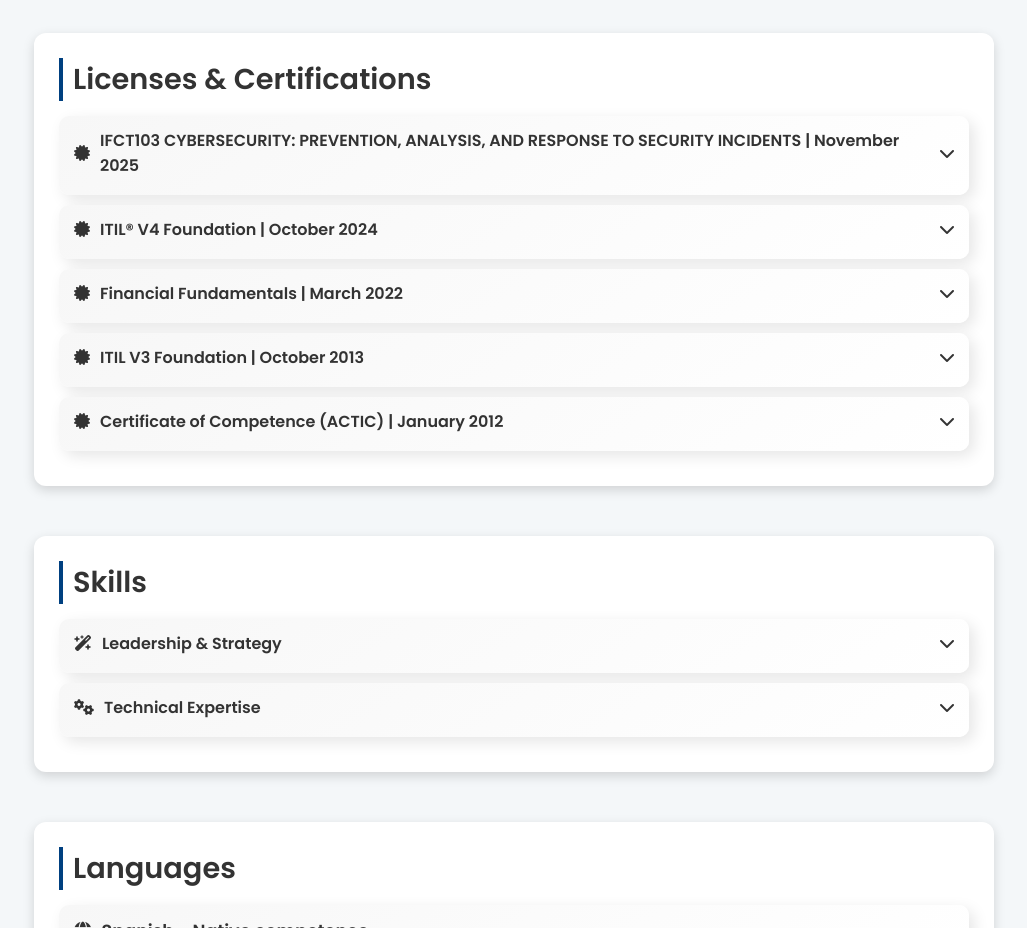
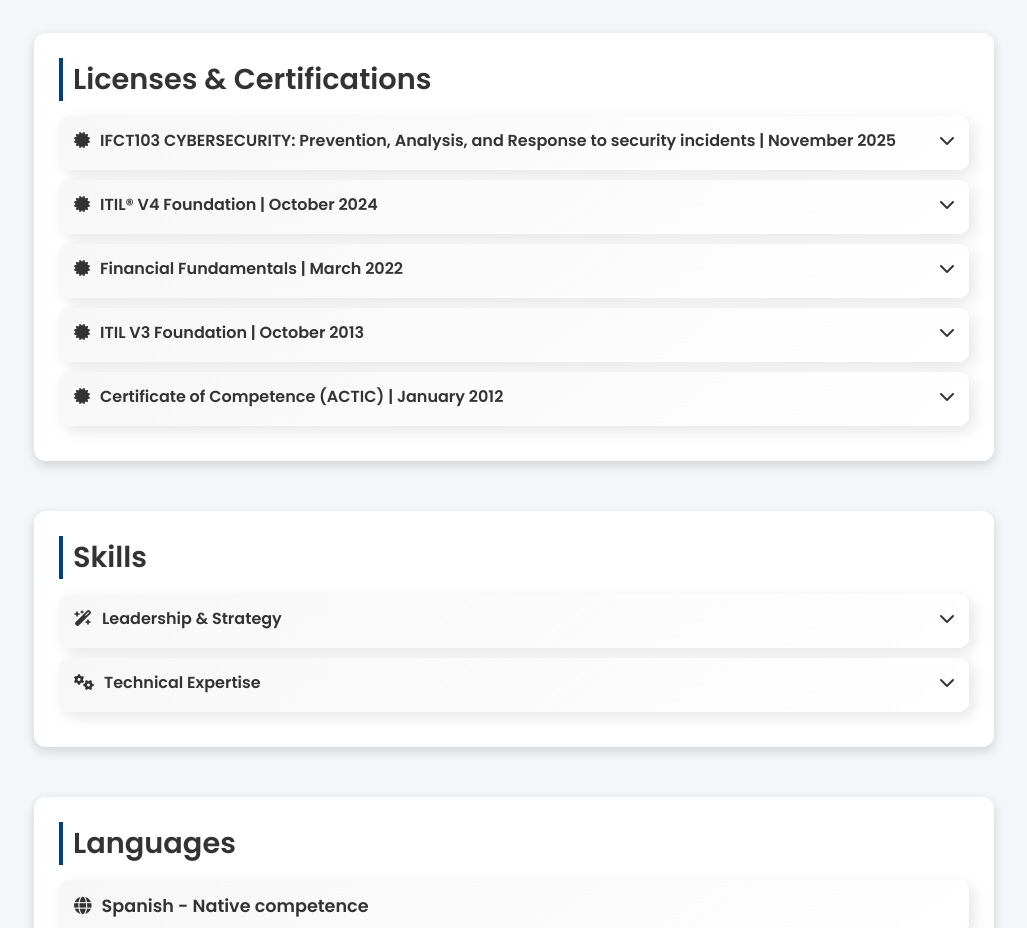
Before and after one commit to carmenterosm-sketch/cristianarmenteros, a plain HTML site: page index.html in a window 1280 px wide. Shown: the part 2220-3148 px from the top of the page, without its empty margins (126-1153 px from the left). Drawn offline with Linux system fonts and the light colour scheme.

Commit message:
Add files via upload

```diff
--- a/index.html
+++ b/index.html
@@ -255,7 +255,7 @@ img{max-width:100%;height:auto;}
    <div class="card" onclick="toggleDetail(this)">
     <div class="card-header">
       <i class="fa-solid fa-certificate"></i>
-      <span class="card-title">IFCT103 CYBERSECURITY: PREVENTION, ANALYSIS, AND RESPONSE TO SECURITY INCIDENTS | November 2025</span>
+      <span class="card-title">IFCT103 CYBERSECURITY: Prevention, Analysis, and Response to security incidents | November 2025</span>
       <i class="fa-solid fa-chevron-down arrow"></i>
     </div>
     <div class="detail">
```
